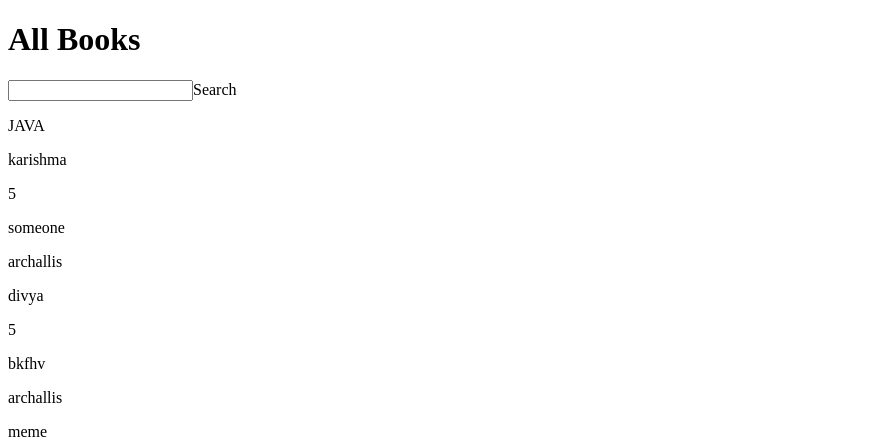
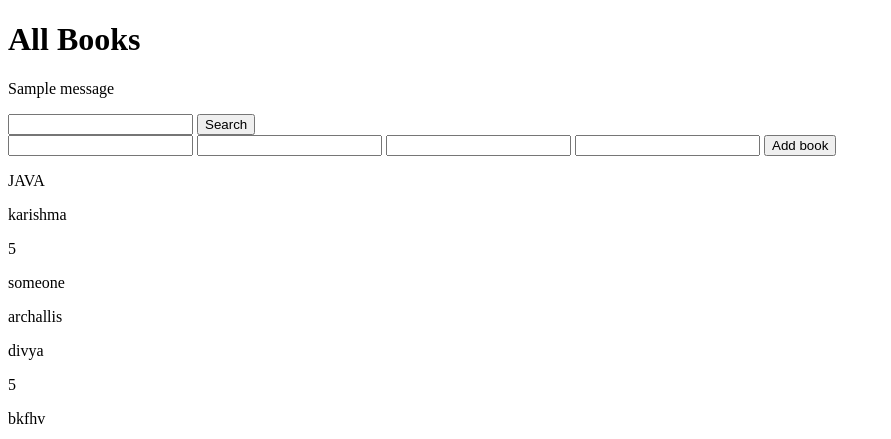
Before and after one commit to ShristiAnjana-bit/python-mini-projects, a Flask app: page / in a window 1280 px wide. Shown: the top 439 px of the page, without its empty margins (0-891 px from the left). Run offline with Flask 3, Linux system fonts and the light colour scheme; data comes from the database, SQL or seed files in the repository; both versions use the stored data as it was after the commit; one stand-in notice (Sample message) is shown.

Commit message:
Add create book feature with flask message

```diff
--- a/library_management_system_v7/app.py
+++ b/library_management_system_v7/app.py
@@ -1,9 +1,10 @@
-from flask import Flask, render_template
+from flask import Flask, render_template,request,redirect,flash
 from library import Library
-from flask import request
+
 
 
 app = Flask(__name__)
+app.secret_key ="your-secret-key"
 
 
 @app.route("/")
@@ -19,5 +20,27 @@ def search_book():
     result = library.search_book(query)
     return render_template("books.html",books=result, heading="Search Results")
 
+@app.route("/add_book",methods=["POST"])
+def add_book():
+    library = Library()
+
+    title = request.form.get("title")
+    author = request.form.get("author")
+    edition = request.form.get("edition")
+    publisher = request.form.get("publisher")
+    result = library.add_book(title,author,edition,publisher)
+    if result == "duplicate":
+        flash("Book already exists")
+        return redirect("/")
+    elif result == "empty":
+        flash("All fields are required")
+        return redirect("/")
+    else:
+        return redirect("/")
+
+
+
+
+
 if __name__ == "__main__":
     app.run(debug=True)
--- a/library_management_system_v7/templates/books.html
+++ b/library_management_system_v7/templates/books.html
@@ -7,10 +7,29 @@
 
     <h1>{{ heading }} </h1>
 
+    {% with messages = get_flashed_messages() %}
+    {% if messages %}
+    {% for message in messages %}
+          <p>{{ message}}</p>
+    {% endfor %}
+    {% endif %}
+    {% endwith %}
+
+
+
     <form action="/search_book" method="GET">
-        <input type="text" name="title"
+        <input type="text" name="title">
         <button type="submit">Search</button>
     </form>
+
+    <form action="/add_book" method="POST">
+        <input type="text" name="title">
+        <input type="text" name="author">
+        <input type="text" name="edition">
+        <input type="text" name="publisher">
+        <button type="submit">Add book</button>
+    </form>
+
 
 {% if books  %}
     {% for book in books %}
```
Also changed, not shown: library_management_system_v7/books.db.
